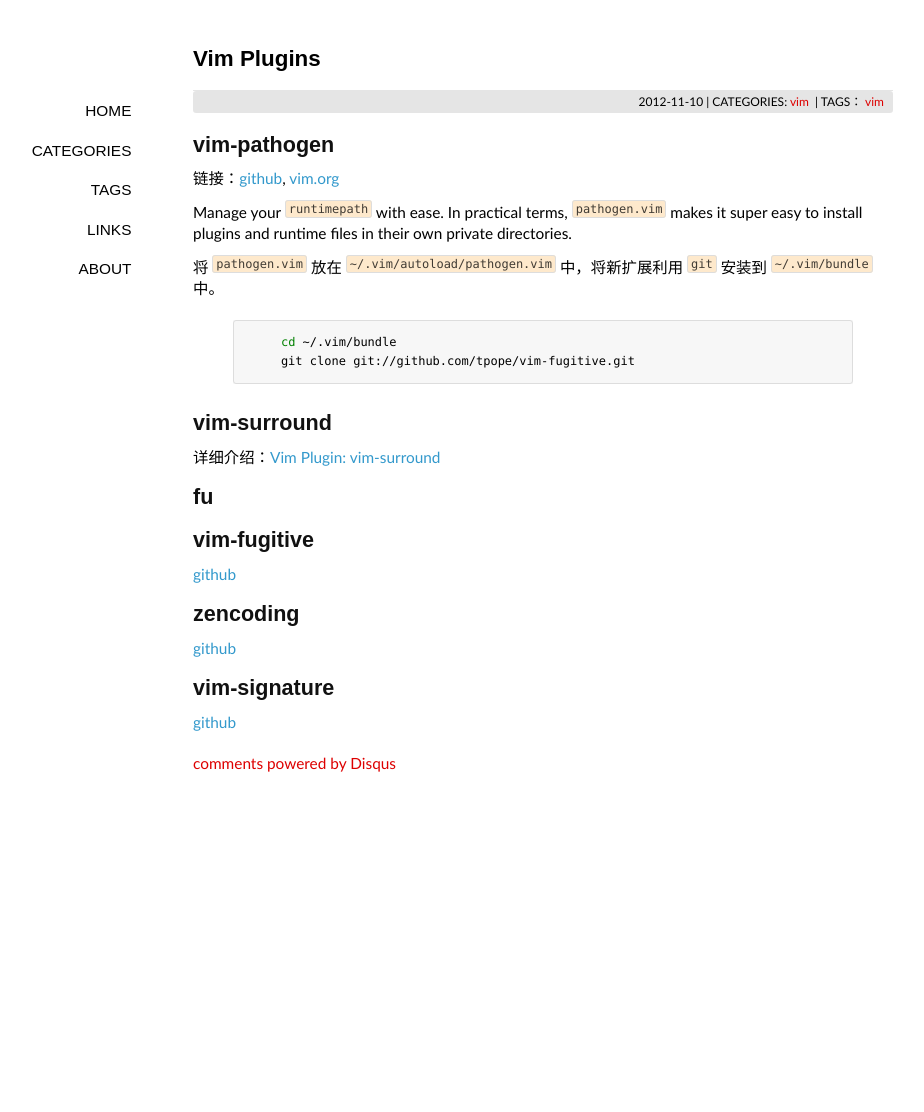
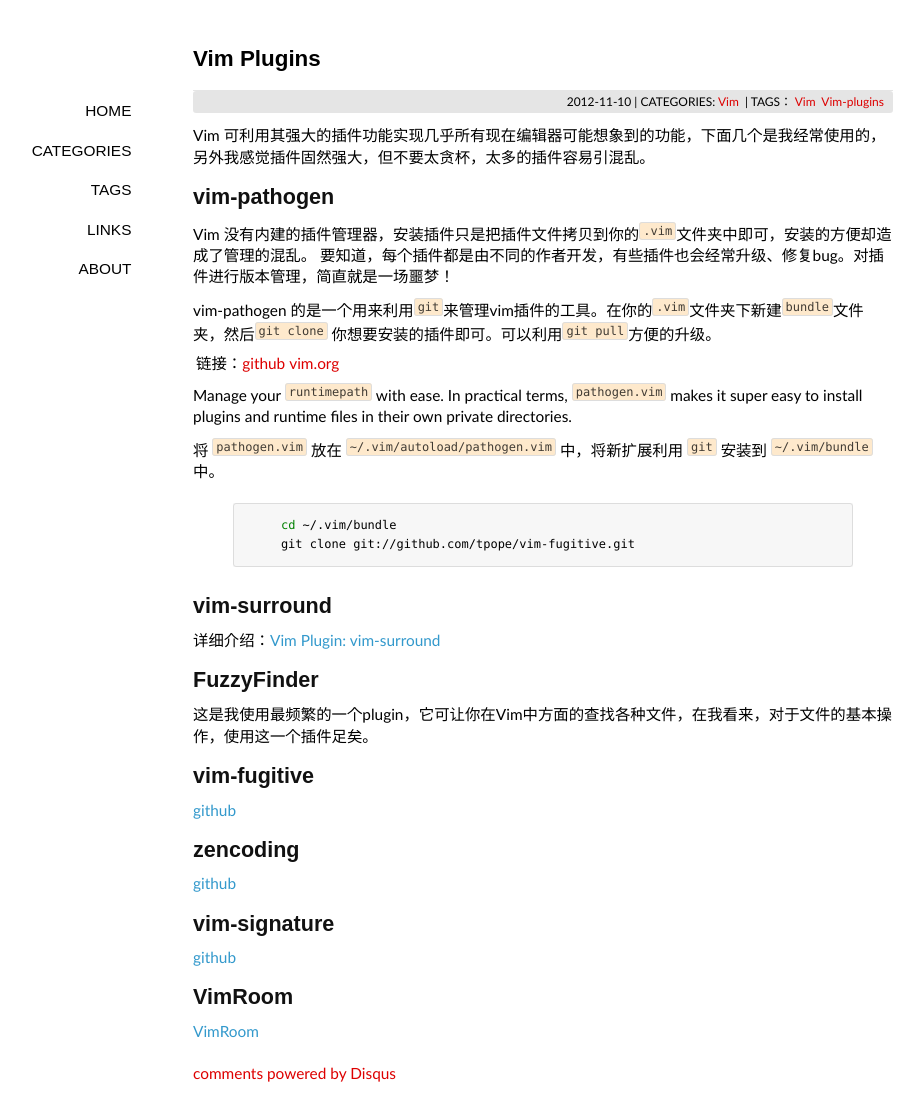
Before and after one commit to jiaokai/blog, a Jekyll site: the page built from _posts/2012-11-10-vim-scripts.md, in a window 1280 px wide. Shown: the whole page, without its empty margins (97-1021 px from the left). Built offline with Jekyll 4.4.1, drawn with Linux system fonts in a browser that asks for light colours; some web fonts are replaced; Markdown is read by kramdown in place of the engine named in the settings; comment, search, counter and statistics services are not loaded; before the commit the page ends 900 px from its top, so only the background shows below that.

Commit message:
12-11-12

```diff
--- a/_posts/2012-11-10-vim-scripts.md
+++ b/_posts/2012-11-10-vim-scripts.md
@@ -1,13 +1,22 @@
 ---
 layout: post
 title: Vim Plugins
-categories: [vim]
-tags: [vim]
+categories: [Vim]
+tags: [Vim, Vim-plugins]
 ---
+
+Vim 可利用其强大的插件功能实现几乎所有现在编辑器可能想象到的功能，下面几个是我经常使用的，
+另外我感觉插件固然强大，但不要太贪杯，太多的插件容易引混乱。
 
 ## vim-pathogen
 
-链接：[github](https://github.com/tpope/vim-pathogen), [vim.org](http://www.vim.org/scripts/script.php?script_id=2332)
+Vim 没有内建的插件管理器，安装插件只是把插件文件拷贝到你的`.vim`文件夹中即可，安装的方便却造成了管理的混乱。
+要知道，每个插件都是由不同的作者开发，有些插件也会经常升级、修复bug。对插件进行版本管理，简直就是一场噩梦！
+
+vim-pathogen 的是一个用来利用`git`来管理vim插件的工具。在你的`.vim`文件夹下新建`bundle`文件夹，然后`git clone`
+你想要安装的插件即可。可以利用`git pull`方便的升级。
+
+链接：[github](https://github.com/tpope/vim-pathogen) | [vim.org](http://www.vim.org/scripts/script.php?script_id=2332)
 
 Manage your `runtimepath` with ease. In practical terms, `pathogen.vim` makes it super easy to install plugins and runtime files in their own private directories.
 
@@ -22,7 +31,9 @@
 
 详细介绍：[Vim Plugin: vim-surround](/2012/11/vim-surround/)
 
-## fu
+## FuzzyFinder
+
+这是我使用最频繁的一个plugin，它可让你在Vim中方面的查找各种文件，在我看来，对于文件的基本操作，使用这一个插件足矣。
 
 ## vim-fugitive
 
@@ -35,3 +46,7 @@
 ## vim-signature
 
 [github](https://github.com/kshenoy/vim-signature)
+
+## VimRoom
+
+[VimRoom](http://projects.mikewest.org/vimroom/)
```
Also changed, not shown: _posts/-2012-11-11-about-1111.md (added, +18 -0 lines), _posts/2012-11-10-vim-surround.md (+6 -6 lines).
